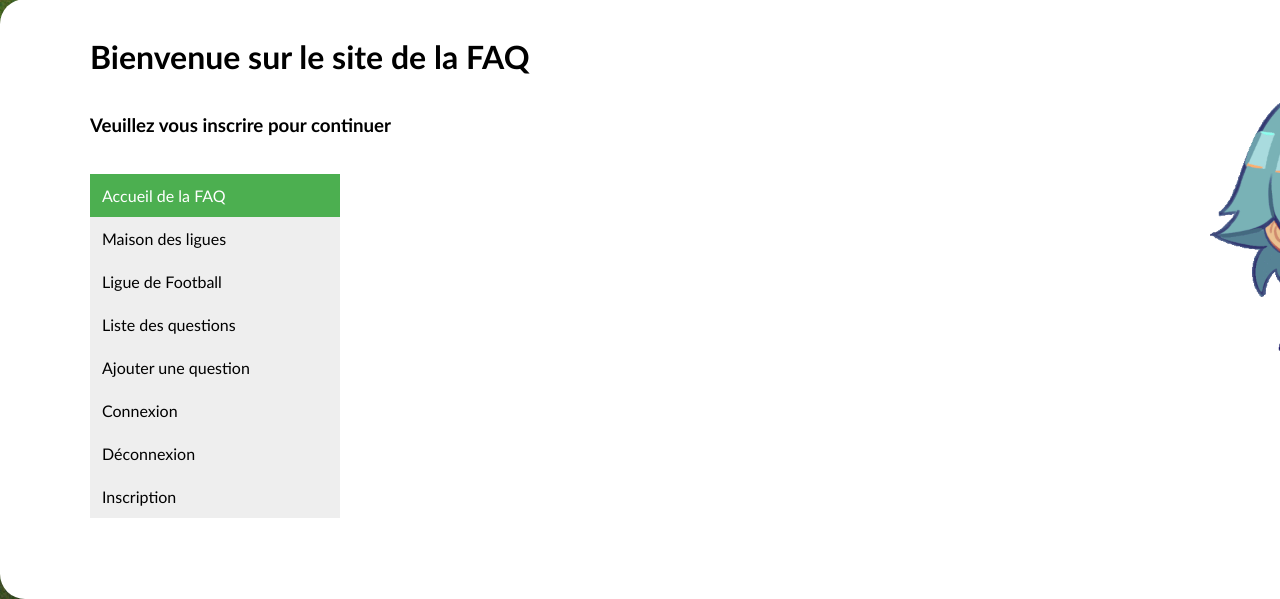
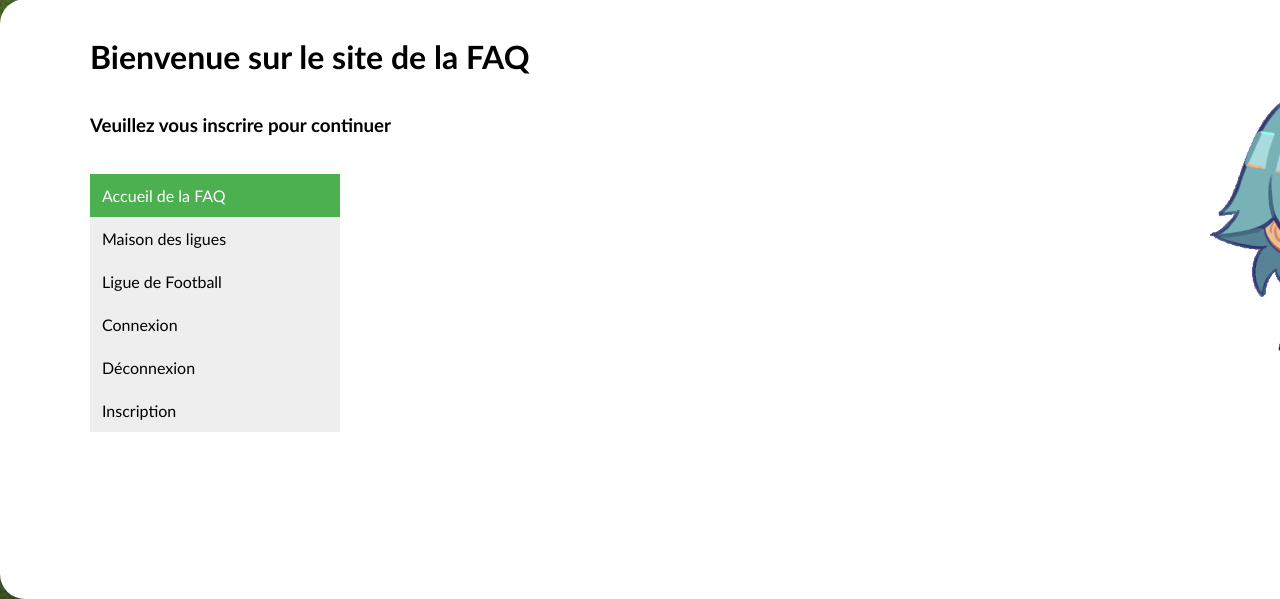
Before and after one commit to MBourdim/M2L, a PHP site: page /menu.php in a window 1280 px wide; the page is wider, and only the part inside the window is pictured. Shown: the part 239-838 px from the top of that part. Run offline with PHP 8.4, Linux system fonts and the light colour scheme.

Commit message:
update menu.php

```diff
--- a/menu.php
+++ b/menu.php
@@ -60,8 +60,16 @@ if(isset($_GET['id_user']) AND $_GET['id_user'] > 0) {
                 <a href="faq.php"class="active">Accueil de la FAQ</a>
                 <a href="index.php">Maison des ligues</a>
                 <a href="football.php">Ligue de Football</a>
-                <a href="list.php">Liste des questions</a>
-                <a href="add.php">Ajouter une question</a>
+                <?php
+                if(!isset($_SESSION['pseudo']))
+                {
+                echo '  ';
+                }
+                else {
+                echo "<a href='list.php'>Liste des questions</a>";
+                echo "<a href='add.php'>Ajouter une question</a>";
+                }
+                ?>
                 <a href="login.php">Connexion</a>
                 <a href="logout.php">Déconnexion</a>
                 <a href="register.php">Inscription</a>
```
